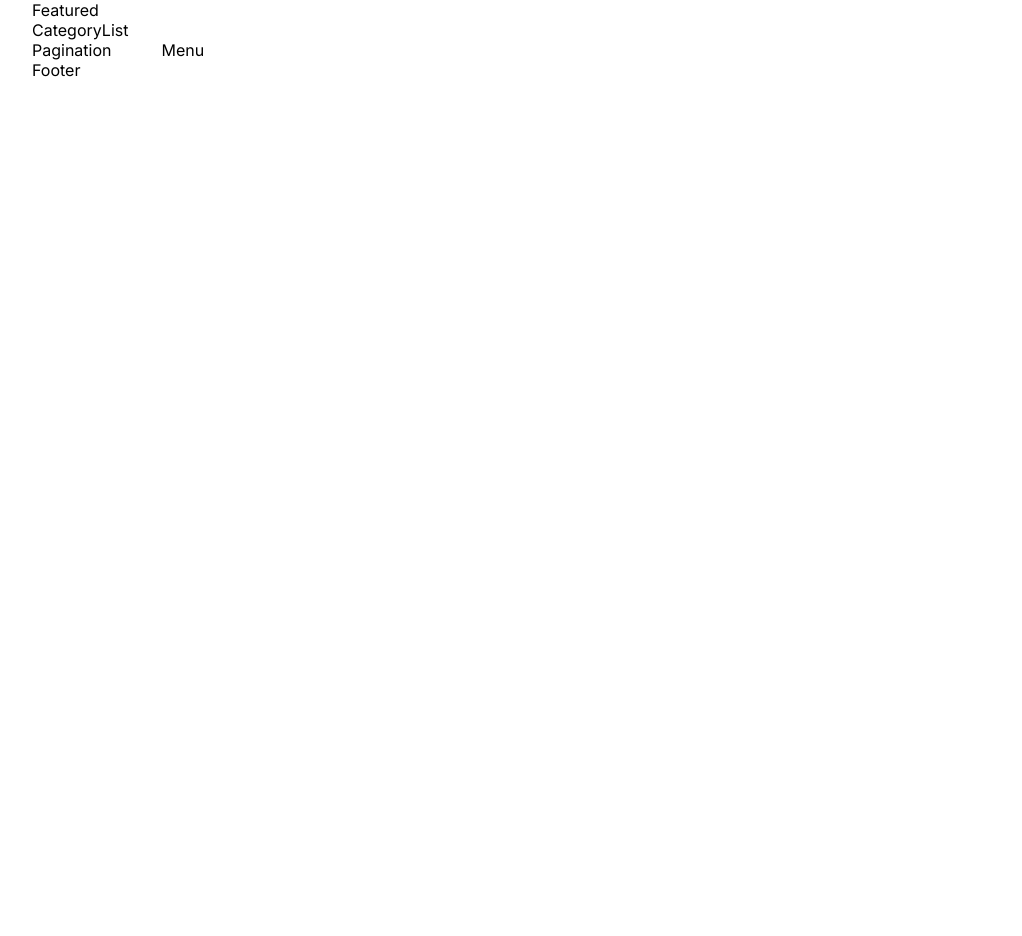
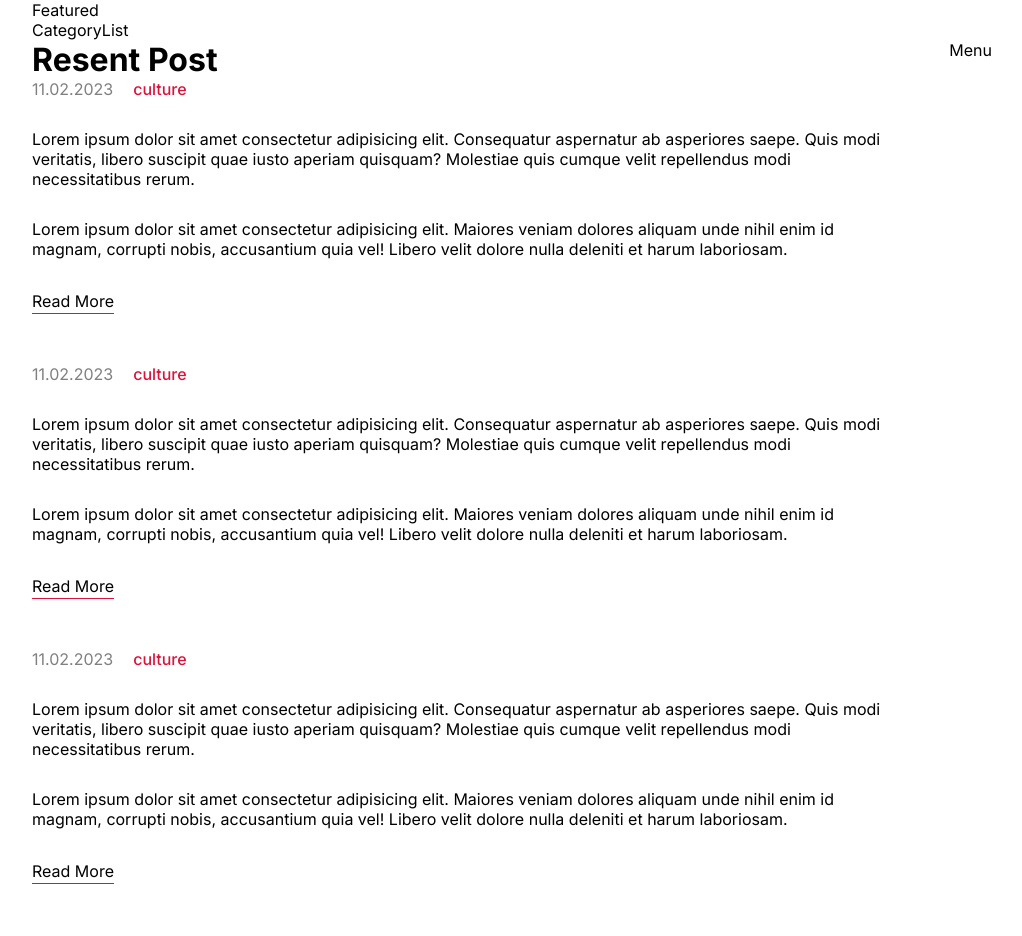
Before and after one commit to mehranehsoleimani66/Blog_app, a Next.js app: page / in a window 1280 px wide. Shown: the part 100-1036 px from the top of the page, without its empty margins (128-1150 px from the left). Before the commit the page ends 800 px from the top, so only its background shows below. Built offline with nearby package versions, Linux system fonts and the light colour scheme.

Commit message:
expaned cartlist.jsx

```diff
--- a/src/components/cardList/CardList.jsx
+++ b/src/components/cardList/CardList.jsx
@@ -1,9 +1,18 @@
 import React from "react";
 import styles from "./CardList.module.css";
 import Pagination from "@/components/pagination/Pagination";
+
+import Card from "../card/Card";
 const CardList = () => {
   return (
     <div className={styles.container}>
+      <h1 className={styles.title}>Resent Post</h1>
+      <div className={styles.posts}>
+        <Card />
+        <Card />
+        <Card />
+        <Card />
+      </div>
       <Pagination />
     </div>
   );
```
